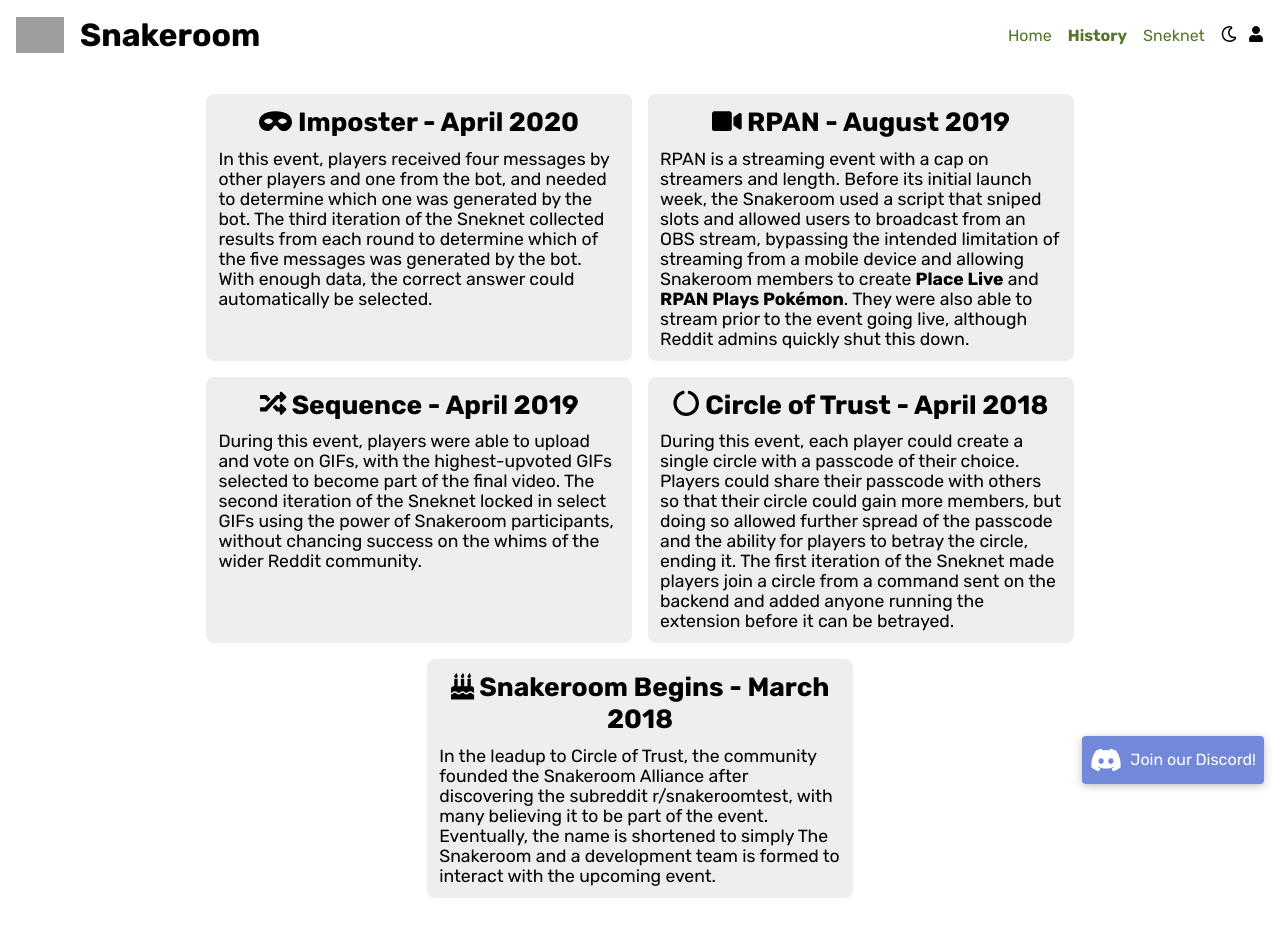
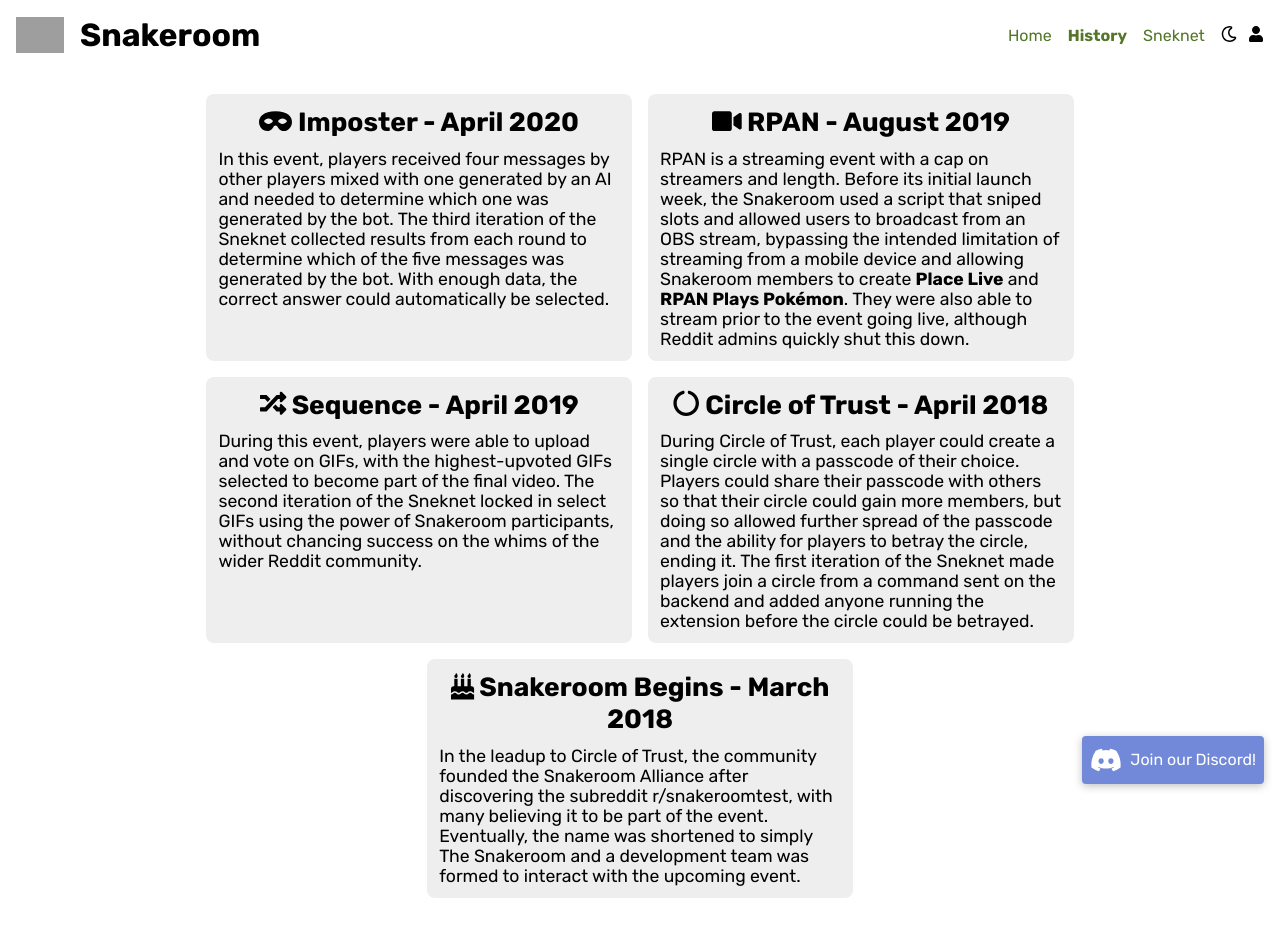
Before and after one commit to Snakeroom/Website, a Next.js app: page /history in a window 1280 px wide. Shown: the top 952 px of the page. Built offline with nearby package versions, Linux system fonts and the light colour scheme; grey boxes are pictures that could not be loaded.

Commit message:
Tweak the word choice for some event descriptions
Co-authored-by: Megadynamite <50307653+Megadynamite@users.noreply.github.com>

```diff
--- a/pages/history.js
+++ b/pages/history.js
@@ -39,7 +39,7 @@
 		<EventsContainer>
 			<Event icon={faMask} name="Imposter" time="April 2020">
 				In this event, players received four messages by other players
-				and one from the bot, and needed to determine which one was
+				mixed with one generated by an AI and needed to determine which one was
 				generated by the bot. The third iteration of the Sneknet
 				collected results from each round to determine which of the five
 				messages was generated by the bot. With enough data, the correct
@@ -67,13 +67,13 @@
 				name="Circle of Trust"
 				time="April 2018"
 			>
-				During this event, each player could create a single circle with
+				During Circle of Trust, each player could create a single circle with
 				a passcode of their choice. Players could share their passcode
 				with others so that their circle could gain more members, but
 				doing so allowed further spread of the passcode and the ability
 				for players to betray the circle, ending it. The first iteration
 				of the Sneknet made players join a circle from a command sent on
-				the backend and added anyone running the extension before it can
+				the backend and added anyone running the extension before the circle could
 				be betrayed.
 			</Event>
 			<Event
@@ -84,8 +84,8 @@
 				In the leadup to Circle of Trust, the community founded the
 				Snakeroom Alliance after discovering the subreddit
 				r/snakeroomtest, with many believing it to be part of the event.
-				Eventually, the name is shortened to simply The Snakeroom and a
-				development team is formed to interact with the upcoming event.
+				Eventually, the name was shortened to simply The Snakeroom and a
+				development team was formed to interact with the upcoming event.
 			</Event>
 		</EventsContainer>
 	</>
```
